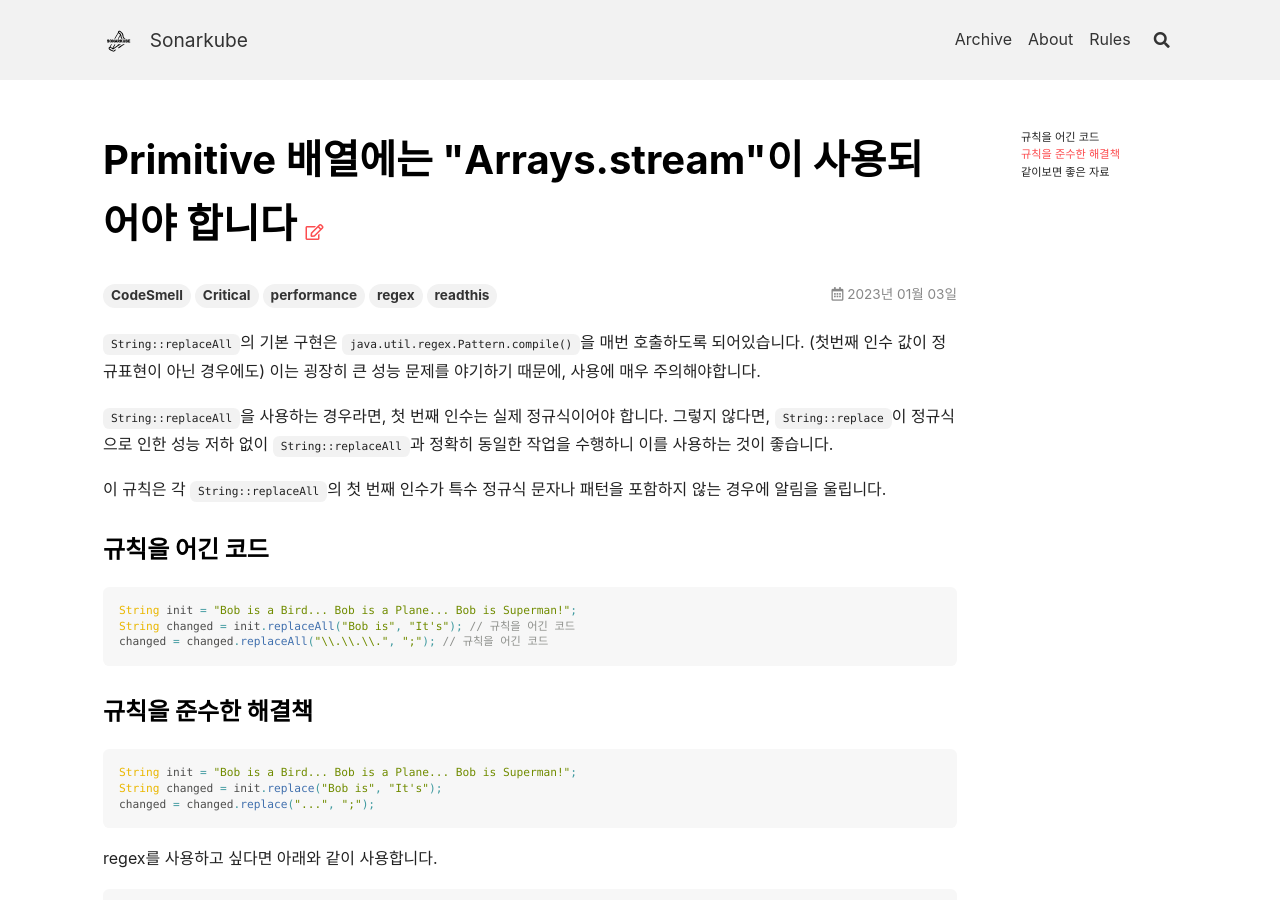
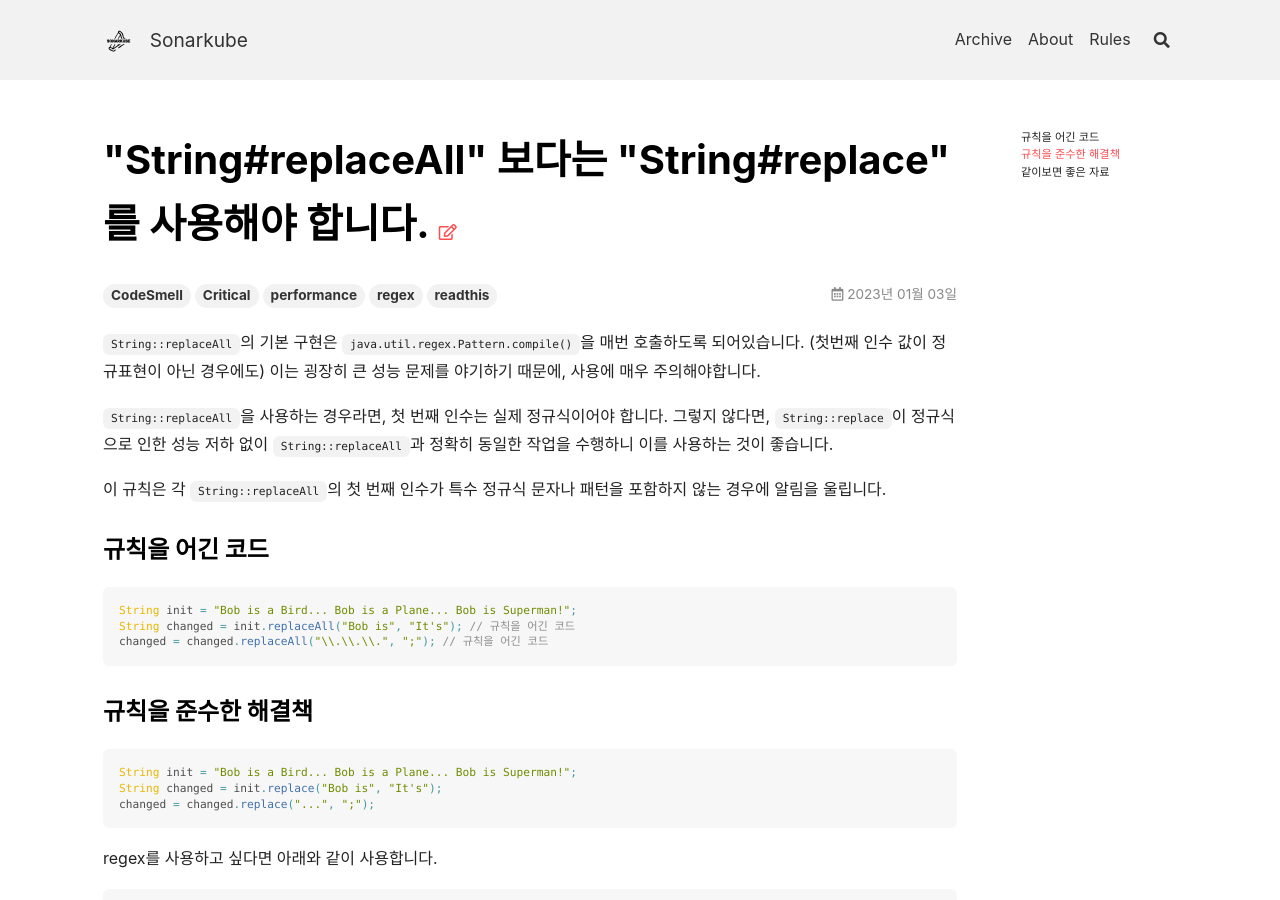
Before and after one commit to kantabile/sonarkube, a Jekyll site: the page built from _posts/2023-01-03-RSPEC-5361.md, in a window 1280 px wide and 900 px high. Built offline with Jekyll 4.4.1, drawn with Linux system fonts in a browser that asks for light colours; nearby versions of some CDN libraries; emoji names are drawn with the system emoji font.

Commit message:
docs: RSPEC-5361 제목 변경 + 링크연결 + 주석 추가

```diff
--- a/_posts/2023-01-03-RSPEC-5361.md
+++ b/_posts/2023-01-03-RSPEC-5361.md
@@ -1,5 +1,5 @@
 ---
-title: 'Primitive 배열에는 "Arrays.stream"이 사용되어야 합니다'
+title: '"String#replaceAll" 보다는 "String#replace" 를 사용해야 합니다.'
 tags:
   - CodeSmell
   - Critical
@@ -42,7 +42,9 @@ changed = changed.replaceAll("\\.{3}", ";");
 
 ### 같이보면 좋은 자료
 
-- {rule:java:S4248} - Regex patterns should not be created needlessly
+<!-- TODO -->
+
+- [{rule:java:S4248} - Regex patterns should not be created needlessly](https://rules.sonarsource.com/java/RSPEC-4248)
 
 ---
 
```
